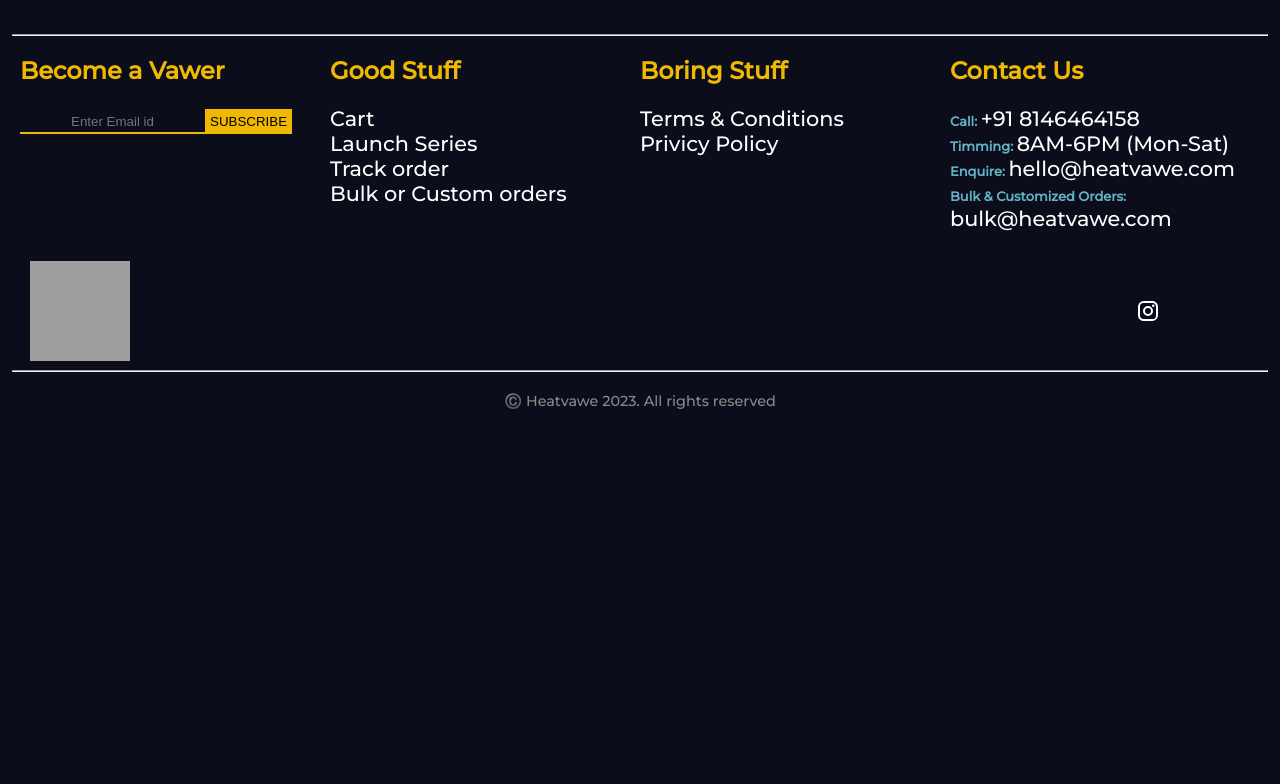
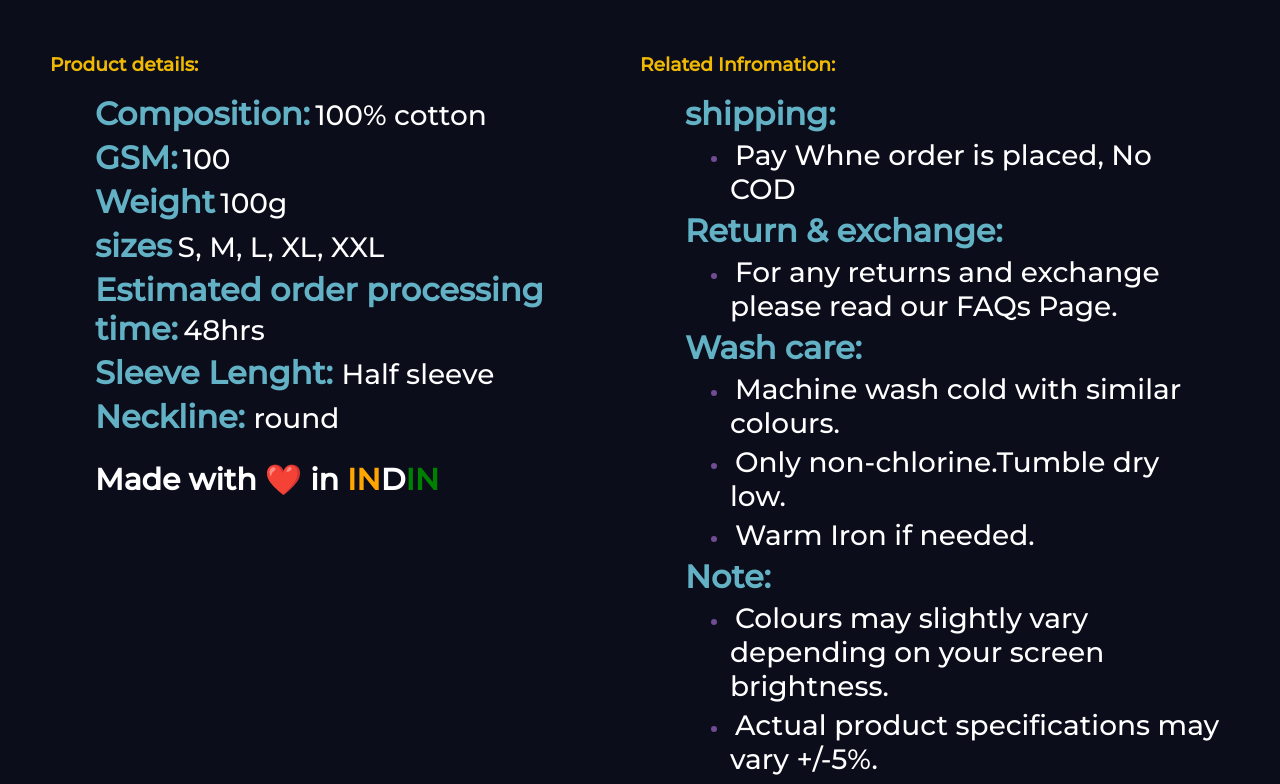
Before and after one commit to PATEL96/heat-vawe-frontend, a React (Create React App) app: page / in a window 1280 px wide. Shown: the part 920-1704 px from the top of the page. Before the commit the page ends 1350 px from the top, so only its background shows below. Built offline with nearby package versions, Linux system fonts and the light colour scheme; grey boxes are pictures that could not be loaded.

Commit message:
Product details added to product.jsx

```diff
--- a/src/pages/Product.jsx
+++ b/src/pages/Product.jsx
@@ -19,6 +19,12 @@
 const Wrapper=styled.div`
   padding:50px;
   display:flex;
+  ${mobile({padding:"10px", flexDirection: "column" })}
+`
+const Wrapper2=styled.div`
+  padding:50px;
+  display:flex;
+  flex-wrap:wrap;
   ${mobile({padding:"10px", flexDirection: "column" })}
 `
 
@@ -161,7 +167,60 @@
 const MaterialUI=styled.div`
     cursor:pointer;
 `
+const Descriptioncontainer= styled.div`
+      display:flex;
+      flex-derection:column;
+      flex-wrap:wrap;
+
+`
+const DescriptionHeading=styled.h3`
+        color:#efb903;
+`
+const Description= styled.div`
+        flex:1`
+
+const ProductDescriptionList= styled.ul`
+       list-style-type: none;
+`
+const Ul= styled.ul`
+      list-style-type: disc;
+
+`
+const ListItem =styled.li`
+      margin:5px;
+      font-size:1.25rem;
+      ${mobile({ fontSize:"0.75rem"})}
+`
+const ListItemSpan =styled.span`
+      font-size:1.75rem;
+      ${mobile({ fontSize:"1.25rem"})}
+`
+const UlListItem =styled.li`
+      margin:5px;
+      color:#714c93;
+      font-size:1.25rem;
+      ${mobile({ fontSize:"1.25rem"})}
+`
+const UlListItemSpan =styled.span`
+      font-size:1.75rem;
+      margin:5px;
+      color:white;
+      ${mobile({ fontSize:"1.25rem"})}
+`
+
+
+const ProductDescriptionListH5= styled.h5`
+       color:#63B1C5;
+       display:inline;
+       font-weight:900;
+       font-size:2rem;
+       ${mobile({ fontSize:"1rem"})}
+`
+
+
 const RelatedProductsWrapper= styled.div``
+
+
 
 const ProductSingle = () => {
     // const location=useLocation();
@@ -260,6 +319,54 @@
               </InfoContainer>
 
             </Wrapper>
+            <Wrapper2>
+            <Descriptioncontainer>
+              <Description>
+                    <DescriptionHeading>Product details:</DescriptionHeading>
+                    <ProductDescriptionList>
+                        <ListItem><ProductDescriptionListH5>Composition:</ProductDescriptionListH5> <ListItemSpan>100% cotton</ListItemSpan></ListItem>
+                        <ListItem><ProductDescriptionListH5>GSM:</ProductDescriptionListH5> <ListItemSpan>100</ListItemSpan></ListItem>
+                        <ListItem><ProductDescriptionListH5>Weight</ProductDescriptionListH5> <ListItemSpan>100g</ListItemSpan></ListItem>
+                        <ListItem><ProductDescriptionListH5>sizes</ProductDescriptionListH5> <ListItemSpan>S, M, L, XL, XXL</ListItemSpan></ListItem>
+                        <ListItem><ProductDescriptionListH5>Estimated order processing time:</ProductDescriptionListH5> <ListItemSpan>48hrs</ListItemSpan></ListItem>
+                        <ListItem><ProductDescriptionListH5>Sleeve Lenght: </ProductDescriptionListH5><ListItemSpan>Half sleeve</ListItemSpan></ListItem>
+                        <ListItem><ProductDescriptionListH5>Neckline: </ProductDescriptionListH5><ListItemSpan>round</ListItemSpan></ListItem>
+                        <ListItem><h2>Made with ❤️ in <span style={{color:"orange"}}>IN</span>D<span style={{color:"green"}}>IN</span></h2></ListItem>
+                    </ProductDescriptionList>
+              </Description>
+
+              <Description>
+                    <DescriptionHeading>Related Infromation:</DescriptionHeading>
+                    <ProductDescriptionList>
+                        <ListItem><ProductDescriptionListH5>shipping:</ProductDescriptionListH5> <ListItemSpan>
+                                                    <Ul>
+                                                      <UlListItem><UlListItemSpan>Pay Whne order is placed, No COD</UlListItemSpan></UlListItem>
+                                                    </Ul>
+                                                    </ListItemSpan></ListItem>
+                        <ListItem><ProductDescriptionListH5>Return & exchange:</ProductDescriptionListH5> <ListItemSpan>
+                                                    <Ul>
+                                                      <UlListItem><UlListItemSpan>For any returns and exchange please read our FAQs Page.
+                                                      </UlListItemSpan></UlListItem>
+                                                    </Ul>
+                                                    </ListItemSpan></ListItem>
+                        <ListItem><ProductDescriptionListH5>Wash care:</ProductDescriptionListH5> <ListItemSpan>
+                                                    <Ul>
+                                                      <UlListItem><UlListItemSpan>Machine wash cold with similar colours.</UlListItemSpan></UlListItem>
+                                                      <UlListItem><UlListItemSpan>Only non-chlorine.Tumble dry low.</UlListItemSpan></UlListItem>
+                                                      <UlListItem><UlListItemSpan>Warm Iron if needed.</UlListItemSpan></UlListItem>
+                                                    </Ul>
+                                                    </ListItemSpan></ListItem>
+                        <ListItem><ProductDescriptionListH5>Note:</ProductDescriptionListH5> <ListItemSpan>
+                                                    <Ul>
+                                                      <UlListItem><UlListItemSpan>Colours may slightly vary depending on your screen brightness.</UlListItemSpan></UlListItem>
+                                                      <UlListItem><UlListItemSpan>Actual product specifications may vary +/-5%.</UlListItemSpan></UlListItem>
+                                                      <UlListItem><UlListItemSpan>All the products have different sizes and size chart.</UlListItemSpan></UlListItem>
+                                                    </Ul>
+                                                </ListItemSpan></ListItem>
+                    </ProductDescriptionList>
+              </Description>
+              </Descriptioncontainer>
+            </Wrapper2>
             <RelatedProductsWrapper>
 
             </RelatedProductsWrapper>
```
